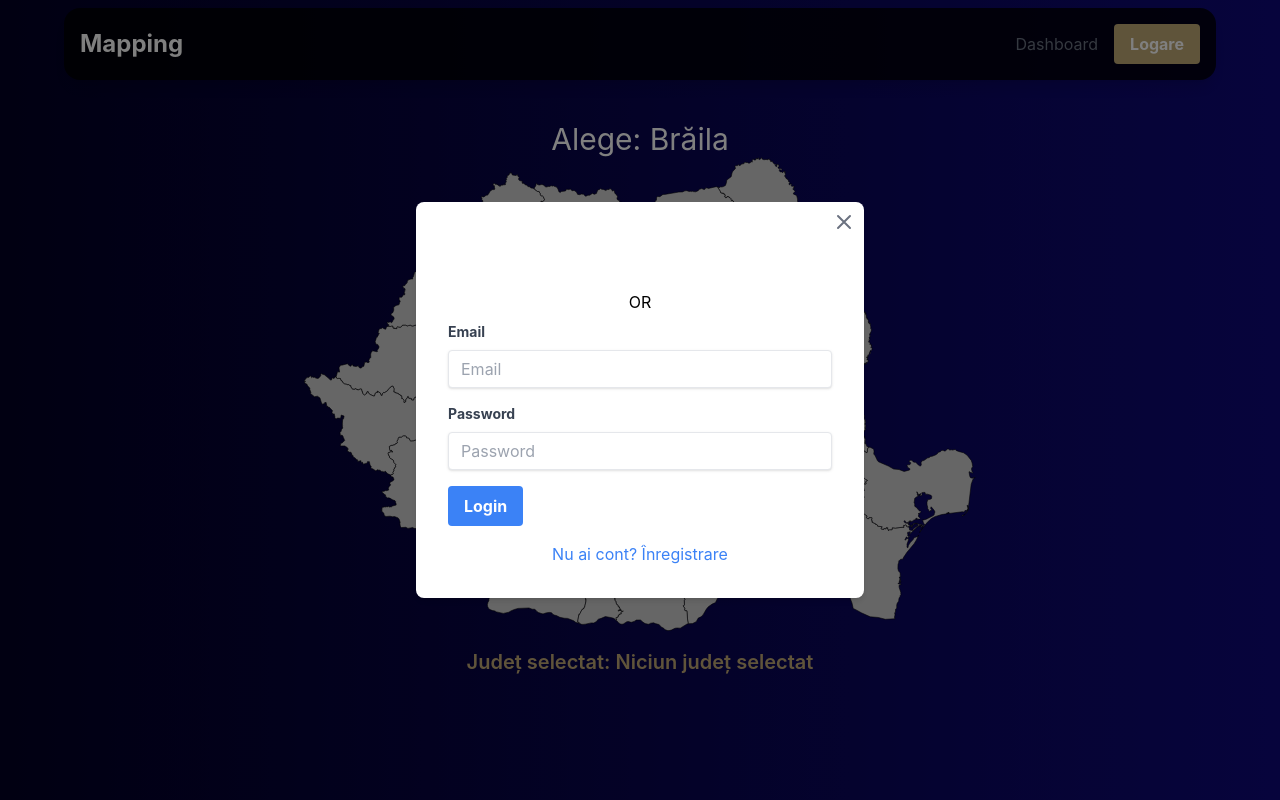
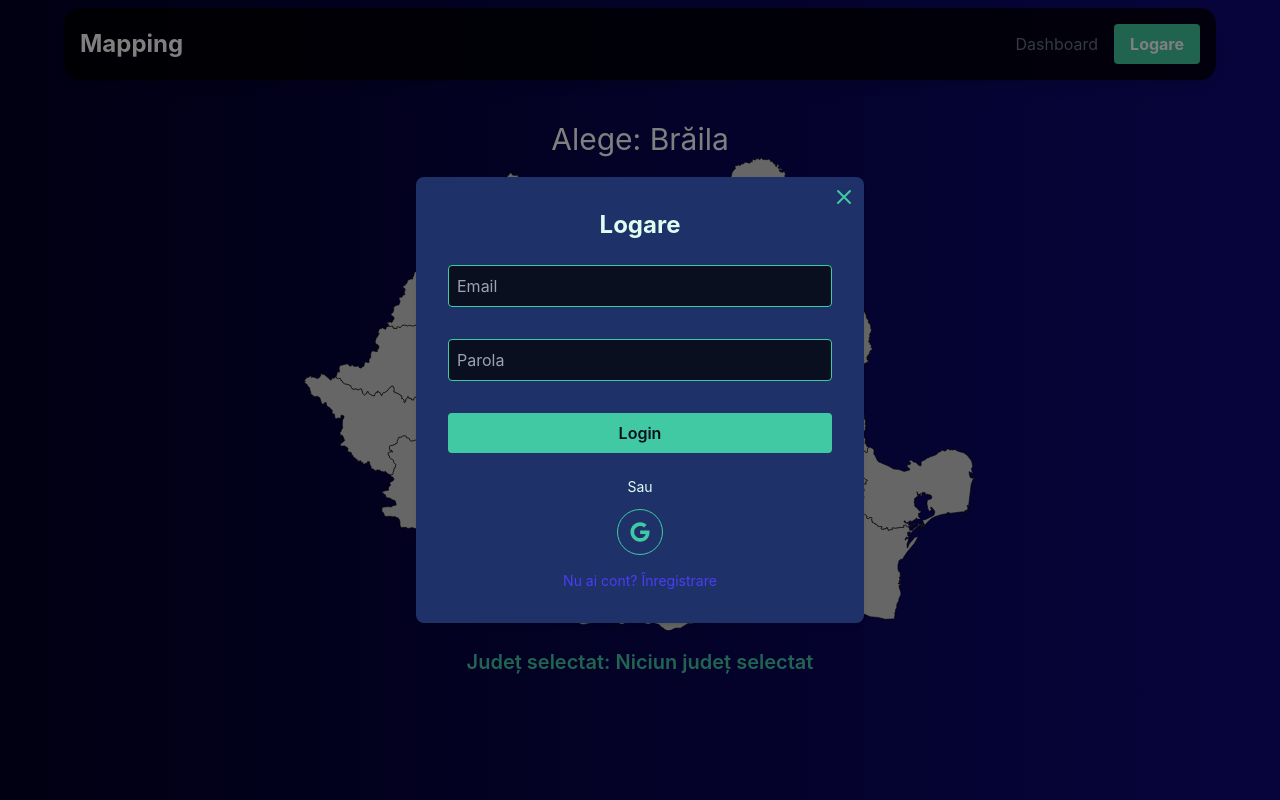
Before and after one commit to LaszloRobert/study-map-frontend, a React (Create React App) app: page /map in a window 1280 px wide. Both pictures are taken after a click on the button "Logare". Built offline with nearby package versions, Linux system fonts and the light colour scheme.

Commit message:
Next iteration

```diff
--- a/package.json
+++ b/package.json
@@ -11,6 +11,7 @@
     "framer-motion": "^11.18.1",
     "react": "^19.0.0",
     "react-dom": "^19.0.0",
+    "react-icons": "^5.5.0",
     "react-router-dom": "^7.1.1",
     "react-scripts": "5.0.1",
     "react-toastify": "^11.0.3",
--- a/src/Components/Login/Login.jsx
+++ b/src/Components/Login/Login.jsx
@@ -1,13 +1,14 @@
 import React, { useState, useContext } from 'react';
 import { useNavigate } from 'react-router-dom';
-import { GoogleOAuthProvider, GoogleLogin } from '@react-oauth/google';
 import { loginSuccessful, registerUser } from '../../Service/userApiService';
 import { UserContext } from '../UserContext';
 import LoginForm from './LoginForm';
 import RegisterForm from './RegisterForm';
+import { FaGoogle } from "react-icons/fa";
+import { useGoogleLogin } from '@react-oauth/google';
+import { toast } from 'react-toastify';
 
 const Login = ({ onClose, isRegistering }) => {
-    const [error, setError] = useState("");
     const navigate = useNavigate(); // Define navigate using useNavigate
     const { setUser } = useContext(UserContext);
 
@@ -20,29 +21,37 @@ const Login = ({ onClose, isRegistering }) => {
             navigate('/dashboard')
         } catch (err) {
             console.error(err);
-            setError("Login failed. Please try again.");
+            toast.error("Login failed. Please try again.");
         }
     }
 
     const handleGoogleLoginError = () => {
-        setError("Google Login failed. Please try again.");
+        toast.error("Google Login failed. Please try again.");
         console.error("Google Login failed.");
     };
 
-
-    var googleCLientID = process.env.REACT_APP_GOOGLE_CLIENT_ID
+    const login = useGoogleLogin({
+        onSuccess: handleGoogleLoginSuccess,
+        onError: handleGoogleLoginError,
+    });
 
     return (
-        <GoogleOAuthProvider clientId="673999193048-ljpk17rf7ps7m1t7qs607clukj1o9f9p.apps.googleusercontent.com">
-            <div className="login-page z-3">
-                <GoogleLogin onSuccess={handleGoogleLoginSuccess} onError={handleGoogleLoginError} />
-                <div className="mt-4">
-                    <h3 className="text-md mb-2 text-black text-center">OR</h3>
-                    {isRegistering ? <RegisterForm onClose={onClose} /> : <LoginForm onClose={onClose} />}
-                </div>
-                {error && <p style={{ color: "red" }}>{error}</p>}
+
+        <div className="z-3">
+            <div className="space-y-4">
+                {isRegistering ? <RegisterForm onClose={onClose} /> : <LoginForm onClose={onClose} />}
             </div>
-        </GoogleOAuthProvider >
+            <div className="text-center mt-6 text-text text-sm">Sau</div>
+            <div className="mt-3 flex justify-center">
+                <button
+                    onClick={() => login()}
+                    className="p-3 border border-primary text-primary rounded-full hover:bg-primary hover:text-background transition"
+                >
+                    <FaGoogle size={20} />
+                </button>
+            </div>
+        </div>
+
     );
 }
 
--- a/src/Components/Login/LoginForm.jsx
+++ b/src/Components/Login/LoginForm.jsx
@@ -2,11 +2,11 @@ import React, { useState, useContext } from 'react';
 import { useNavigate } from 'react-router-dom';
 import { UserContext } from '../UserContext';
 import { loginLocal } from '../../Service/userApiService';
+import { toast } from 'react-toastify';
 
 const LoginForm = ({ onClose }) => {
     const [email, setEmail] = useState("");
     const [password, setPassword] = useState("");
-    const [error, setError] = useState("");
     const navigate = useNavigate();
     const { setUser } = useContext(UserContext);
 
@@ -20,7 +20,7 @@ const LoginForm = ({ onClose }) => {
             onClose();
         } catch (err) {
             console.error(err);
-            setError("Login failed. Please try again.");
+            toast.error("Login failed. Please try again.");
         }
     };
 
@@ -28,11 +28,8 @@ const LoginForm = ({ onClose }) => {
         <div>
             <form onSubmit={handleEmailPasswordLogin}>
                 <div className="mb-4">
-                    <label className="block text-gray-700 text-sm font-bold mb-2" htmlFor="email">
-                        Email
-                    </label>
                     <input
-                        className="shadow appearance-none border rounded w-full py-2 px-3 text-gray-700 leading-tight focus:outline-none focus:shadow-outline"
+                        className="input-field"
                         id="email"
                         type="text"
                         placeholder="Email"
@@ -41,25 +38,21 @@ const LoginForm = ({ onClose }) => {
                     />
                 </div>
                 <div className="mb-4">
-                    <label className="block text-gray-700 text-sm font-bold mb-2" htmlFor="password">
-                        Password
-                    </label>
                     <input
-                        className="shadow appearance-none border rounded w-full py-2 px-3 text-gray-700 leading-tight focus:outline-none focus:shadow-outline"
+                        className="input-field"
                         id="password"
                         type="password"
-                        placeholder="Password"
+                        placeholder="Parola"
                         value={password}
                         onChange={(e) => setPassword(e.target.value)}
                     />
                 </div>
                 <div className="flex items-center justify-between">
-                    <button className="bg-blue-500 hover:bg-blue-700 text-white font-bold py-2 px-4 rounded focus:outline-none focus:shadow-outline" type="submit">
+                    <button className="button" type="submit">
                         Login
                     </button>
                 </div>
             </form>
-            {error && <p className="text-red-500 mt-4">{error}</p>}
         </div>
     );
 };
--- a/src/Components/Login/LoginModal.jsx
+++ b/src/Components/Login/LoginModal.jsx
@@ -1,16 +1,20 @@
 import React, { useState } from 'react';
 import Login from './Login';
+import { GoogleOAuthProvider } from '@react-oauth/google';
 
 const LoginModal = ({ isOpen, onClose }) => {
     const [isRegistering, setIsRegistering] = useState(false);
 
     if (!isOpen) return null;
+    var googleCLientID = process.env.REACT_APP_GOOGLE_CLIENT_ID
+    return (
+        <GoogleOAuthProvider clientId="673999193048-ljpk17rf7ps7m1t7qs607clukj1o9f9p.apps.googleusercontent.com">
+            <div className="fixed inset-0 bg-black bg-opacity-50 flex justify-center items-center z-50">
 
-    return (
-        <div className="fixed inset-0 bg-black bg-opacity-50 flex justify-center items-center z-50">
-            <div className="bg-white p-8 rounded-lg shadow-md relative max-w-md w-full">
+                <div className="bg-secondary  p-8 rounded-lg shadow-md relative max-w-md w-full">
+                    <h2 className="text-2xl font-bold text-text text-center mb-6">Logare</h2>
                     <button
-                    className="absolute top-2 right-2 text-gray-500 hover:text-gray-700"
+                        className="absolute top-2 right-2 text-primary hover:text-cta"
                         onClick={onClose}
                     >
                         <svg xmlns="http://www.w3.org/2000/svg" className="h-6 w-6" fill="none" viewBox="0 0 24 24" stroke="currentColor">
@@ -18,13 +22,15 @@ const LoginModal = ({ isOpen, onClose }) => {
                         </svg>
                     </button>
                     <Login onClose={onClose} isRegistering={isRegistering} />
-                <div className="mt-4 text-center">
-                    <button className="text-blue-500" onClick={() => setIsRegistering(!isRegistering)}>
+                    <div className="mt-4 text-center text-sm">
+                        <button className="text-accent hover:underline" onClick={() => setIsRegistering(!isRegistering)}>
                             {isRegistering ? 'Logare' : 'Nu ai cont? Înregistrare'}
                         </button>
                     </div>
                 </div>
+
             </div>
+        </GoogleOAuthProvider >
     );
 };
 
--- a/src/Components/Login/RegisterForm.jsx
+++ b/src/Components/Login/RegisterForm.jsx
@@ -30,11 +30,8 @@ const RegisterForm = ({ onClose }) => {
         <div>
             <form onSubmit={handleRegister}>
                 <div className="mb-4">
-                    <label className="block text-gray-700 text-sm font-bold mb-2" htmlFor="username">
-                        Nume
-                    </label>
                     <input
-                        className="shadow appearance-none border rounded w-full py-2 px-3 text-gray-700 leading-tight focus:outline-none focus:shadow-outline"
+                        className="input-field"
                         id="username"
                         type="text"
                         placeholder="Nume"
@@ -43,11 +40,8 @@ const RegisterForm = ({ onClose }) => {
                     />
                 </div>
                 <div className="mb-4">
-                    <label className="block text-gray-700 text-sm font-bold mb-2" htmlFor="email">
-                        Email
-                    </label>
                     <input
-                        className="shadow appearance-none border rounded w-full py-2 px-3 text-gray-700 leading-tight focus:outline-none focus:shadow-outline"
+                        className="input-field"
                         id="email"
                         type="email"
                         placeholder="Email"
@@ -56,11 +50,8 @@ const RegisterForm = ({ onClose }) => {
                     />
                 </div>
                 <div className="mb-4">
-                    <label className="block text-gray-700 text-sm font-bold mb-2" htmlFor="password">
-                        Parola
-                    </label>
                     <input
-                        className="shadow appearance-none border rounded w-full py-2 px-3 text-gray-700 leading-tight focus:outline-none focus:shadow-outline"
+                        className="input-field"
                         id="password"
                         type="password"
                         placeholder="Parola"
@@ -69,7 +60,7 @@ const RegisterForm = ({ onClose }) => {
                     />
                 </div>
                 <div className="flex items-center justify-between">
-                    <button className="bg-blue-500 hover:bg-blue-700 text-white font-bold py-2 px-4 rounded focus:outline-none focus:shadow-outline" type="submit">
+                    <button className="button" type="submit">
                         Inregistrare
                     </button>
                 </div>
--- a/src/Components/Navbar.jsx
+++ b/src/Components/Navbar.jsx
@@ -75,7 +75,7 @@ const Navbar = () => {
                                 )}
                             </div>
                         ) : (
-                            <button onClick={openModal} className="bg-primary hover:bg-secondary text-white font-bold py-2 px-4 rounded cursor-pointer">Logare</button>
+                            <button onClick={openModal} className="bg-primary text-textDark hover:bg-secondary font-bold py-2 px-4 rounded cursor-pointer">Logare</button>
                         )}
                     </div>
                 </div>
--- a/src/index.css
+++ b/src/index.css
@@ -19,7 +19,15 @@ code {
 }
 
 @layer utilities {
-  .dashboard-card {
+  /* .dashboard-card {
     @apply bg-tertiary p-12 rounded-lg
+  } */
+
+  .input-field {
+    @apply w-full p-2 mb-4 bg-background text-text placeholder-gray-400 border border-primary rounded
+  }
+
+  .button {
+    @apply bg-primary hover:bg-accent text-background py-2 px-4 rounded w-full font-semibold
   }
 }
--- a/tailwind.config.js
+++ b/tailwind.config.js
@@ -6,10 +6,12 @@ module.exports = {
   theme: {
     extend: {
       colors: {
-        primary: "#c0a975",
-        secondary: "#0070ff",
-        tertiary: "#ffefca",
-      }
+        text: '#e1fdf1',
+        background: '#0a0f1f',
+        primary: '#40c9a2',
+        secondary: '#1e3269',
+        accent: '#4b3df1',
+      },
     },
   },
   plugins: [],
```
Also changed, not shown: 1 other file (tests, documents, lock files or other folders). Lines whose indentation alone changed are shown as unchanged.
